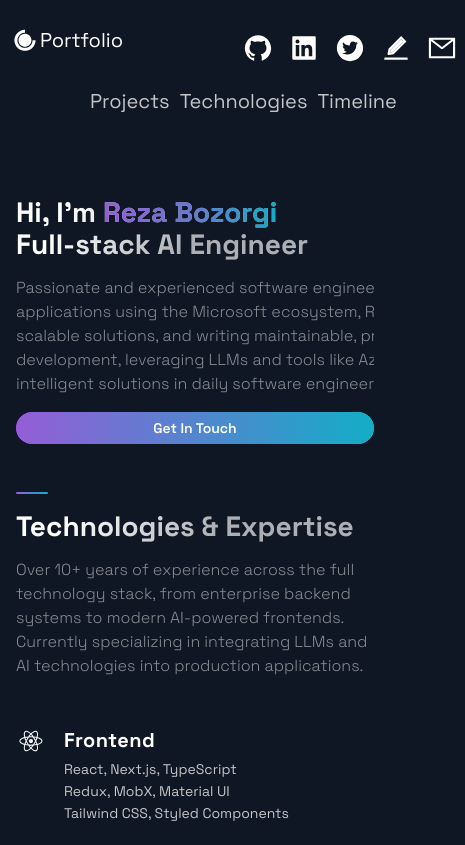
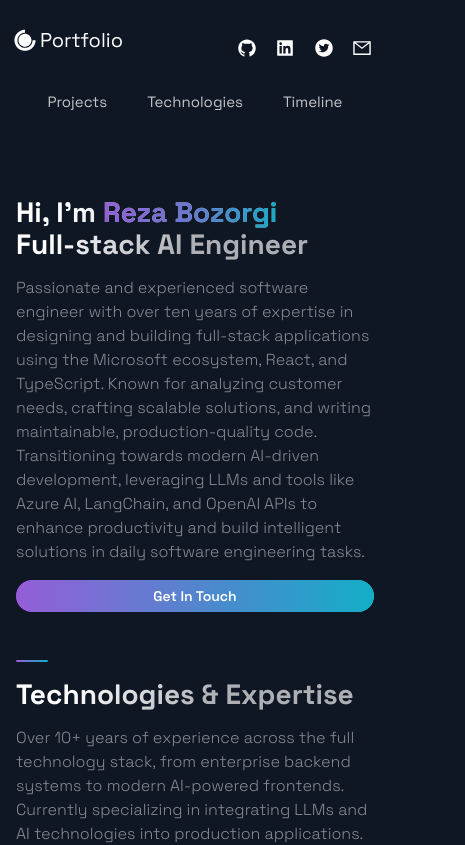
Before and after one commit to reza899/portfolio, a Next.js app: page / in a window 390 px wide. Shown: the top 845 px of the page, 465 px wide, since content can reach past the window. Built offline with nearby package versions, Linux system fonts and the light colour scheme.

Commit message:
Fix mobile responsiveness and hero text width

```diff
--- a/src/components/Header/Header.js
+++ b/src/components/Header/Header.js
@@ -1,6 +1,6 @@
 import Link from "next/link";
 import React from "react";
-import { AiFillGithub, AiTwotoneEdit, AiFillLinkedin, AiOutlineMail, AiFillTwitterCircle } from "react-icons/ai";
+import { AiFillGithub, AiFillLinkedin, AiOutlineMail, AiFillTwitterCircle } from "react-icons/ai";
 import { DiCssdeck } from "react-icons/di";
 
 import {
@@ -80,13 +80,6 @@ const Header = () => {
         <AiFillTwitterCircle size="3rem" />
       </SocialIcons>
       <SocialIcons
-        href="https://dev.to/rezab"
-        data-social-platform="dev-to"
-        aria-label="Visit Reza Bozorgi's Dev.to profile"
-      >
-        <AiTwotoneEdit size="3rem" />
-      </SocialIcons>
-      <SocialIcons
         href="#"
         onClick={handleEmailClick}
         data-social-platform="email"
--- a/src/components/Header/HeaderStyles.js
+++ b/src/components/Header/HeaderStyles.js
@@ -3,7 +3,7 @@ import styled from 'styled-components';
 
 export const Container = styled.div`
   display: grid;
-  grid-template-columns: repeat(5, 1fr);
+  grid-template-columns: repeat(4, 1fr);
   grid-template-rows: 1fr;
   grid-column-gap: 2rem;
   padding: 1rem;
@@ -11,7 +11,7 @@ export const Container = styled.div`
 
   @media ${(props) => props.theme.breakpoints.sm} {
     display: grid;
-    grid-template-columns: repeat(5, 1fr);
+    grid-template-columns: 1fr 2fr 1fr;
     grid-template-rows: repeat(2, 60px);
     grid-column-gap: 0.5rem;
     grid-row-gap: 0.5rem;
@@ -37,17 +37,21 @@ export const Div2 = styled.div`
   display: flex;
   justify-content: space-around;
   @media ${(props) => props.theme.breakpoints.sm} {
-    grid-area: 2 / 2 / 3 / 5;
+    grid-area: 2 / 1 / 3 / 4;
+    justify-content: space-evenly;
   }
 `;
 export const Div3 = styled.div`
-  grid-area: 1 / 5 / 2 / 6;
+  grid-area: 1 / 4 / 2 / 5;
   display: flex;
-  justify-content: space-around;
+  justify-content: flex-end;
   align-items: center;
+  gap: 0.5rem;
   @media ${(props) => props.theme.breakpoints.sm} {
     align-items: center;
-    grid-area: 1 / 4 / 2 / 6;
+    grid-area: 1 / 3 / 2 / 4;
+    justify-content: flex-end;
+    gap: 0.25rem;
   }
 `;
 
@@ -63,7 +67,8 @@ export const NavLink = styled.a`
     cursor: pointer;
   }
   @media ${(props) => props.theme.breakpoints.sm} {
-    padding: 0.5rem;
+    font-size: 1.5rem;
+    padding: 0.25rem;
   }
 `;
 
@@ -120,11 +125,17 @@ export const SocialIcons = styled.a`
 transition: 0.3s ease;
 color: white;
 border-radius: 50px;
-  padding: 8px;
+padding: 8px;
 &:hover {
     background-color: #212d45;
     transform: scale(1.2);
     cursor: pointer;
+}
 
+svg {
+  @media ${(props) => props.theme.breakpoints.sm} {
+    width: 2rem !important;
+    height: 2rem !important;
   }
+}
 `
--- a/src/components/Hero/Hero.js
+++ b/src/components/Hero/Hero.js
@@ -18,6 +18,17 @@ const HeroSectionTitle = styled(SectionTitle)`
 
   @media ${(props) => props.theme.breakpoints.sm} {
     padding: 6px 0 8px !important;
+  }
+`;
+
+const ResponsiveSectionText = styled(SectionText)`
+  line-height: 1.5;
+  min-width: 900px;
+  width: 100%;
+
+  @media ${(props) => props.theme.breakpoints.sm} {
+    min-width: unset;
+    max-width: 800px;
   }
 `;
 
@@ -49,7 +60,7 @@ const Hero = () => {
             Full-stack AI Engineer
           </span>
         </HeroSectionTitle>
-        <SectionText style={{ lineHeight: '1.5', minWidth: '900px' }}>
+        <ResponsiveSectionText>
           Passionate and experienced software engineer with over ten years of
           expertise in designing and building full-stack applications using the
           Microsoft ecosystem, React, and TypeScript. Known for analyzing
@@ -58,7 +69,7 @@ const Hero = () => {
           development, leveraging LLMs and tools like Azure AI, LangChain, and
           OpenAI APIs to enhance productivity and build intelligent solutions in
           daily software engineering tasks.
-        </SectionText>
+        </ResponsiveSectionText>
         <Button onClick={handleGetInTouch}>Get In Touch</Button>
       </LeftSection>
     </Section>
--- a/src/components/Projects/Projects.js
+++ b/src/components/Projects/Projects.js
@@ -26,6 +26,15 @@ import { projects } from "../../constants/constants";
 
 const Projects = () => {
   const aiTags = ["AI", "LLM", "NLP", "Agentic AI", "Multi-Agent", "Document Processing", "Code Analysis"];
+
+  // Helper function to get the correct image path for GitHub Pages
+  const getImagePath = (path) => {
+    const isGitHubPages = typeof window !== 'undefined'
+      ? window.location.hostname === 'reza899.github.io'
+      : process.env.DEPLOY_TARGET === 'github-pages';
+    const basePath = isGitHubPages ? '/portfolio' : '';
+    return `${basePath}${path}`;
+  };
 
   const isLogoImage = (imagePath) => {
     return imagePath && (imagePath.includes('.svg') || imagePath.includes('Logo'));
@@ -58,7 +67,7 @@ const Projects = () => {
             >
               <ImgContainer background={getImageBackground(project)}>
                 <Img
-                  src={project.image}
+                  src={getImagePath(project.image)}
                   alt={`${project.title} - ${project.description.substring(0, 100)}...`}
                   isLogo={isLogo}
                   data-image-type={isLogo ? "logo" : "screenshot"}
```
